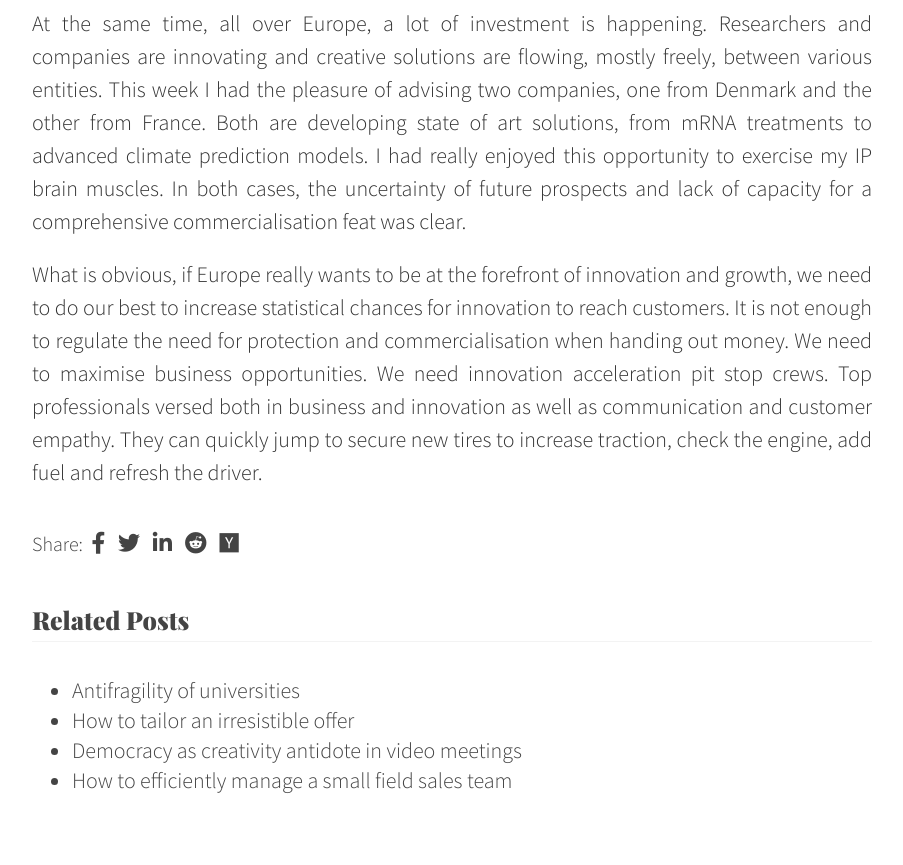
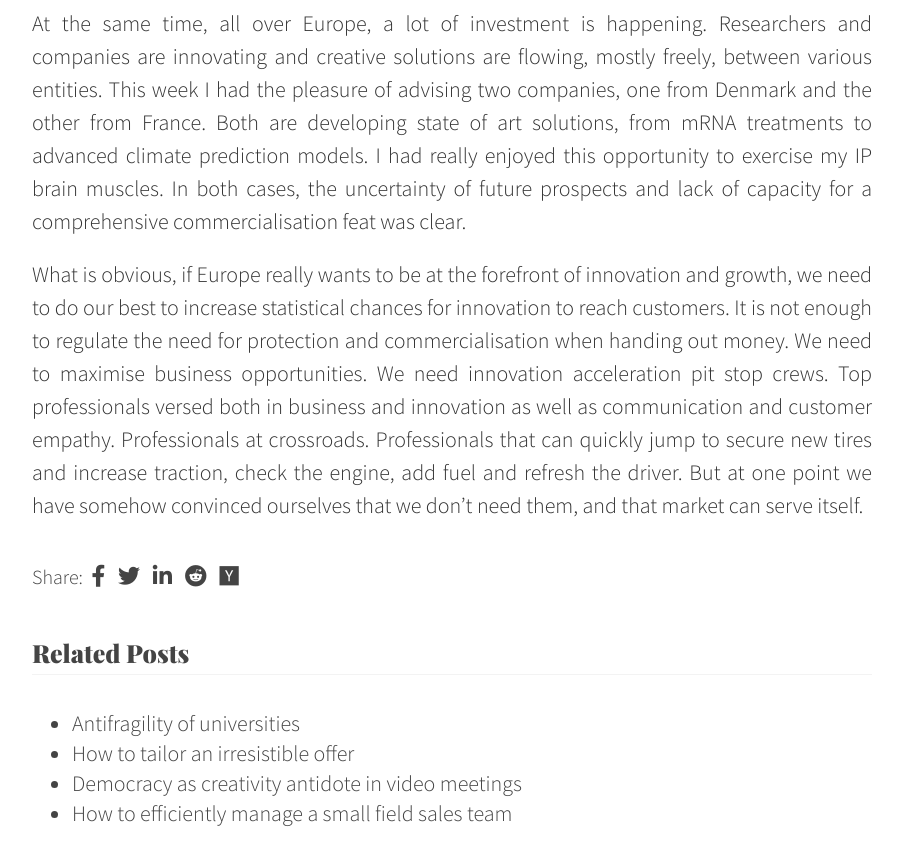
Before and after one commit to pulentcom/pulent.github.io, a Jekyll site: the page built from _posts/2021-12-15-innovation-acceleration-pit-stop-crews.md, in a window 1280 px wide and 900 px high, scrolled down 1017 px. Shown: the top 865 px of the window, without its empty margins (188-1091 px from the left). Built offline with Jekyll 4.4.1, drawn with Linux system fonts in a browser that asks for light colours; nearby versions of some CDN libraries; some web fonts are replaced; some of the changed text lies outside the part shown.

Commit message:
Update from Forestry.io pulentcom updated _posts/2021-12-15-innovation-acceleration-pit-stop-crews.md

```diff
--- a/_posts/2021-12-15-innovation-acceleration-pit-stop-crews.md
+++ b/_posts/2021-12-15-innovation-acceleration-pit-stop-crews.md
@@ -18,4 +18,4 @@ What happened? It probably was a too big bite for the majority. To be honest, it
 
 At the same time, all over Europe, a lot of investment is happening. Researchers and companies are innovating and creative solutions are flowing, mostly freely, between various entities. This week I had the pleasure of advising two companies, one from Denmark and the other from France. Both are developing state of art solutions, from mRNA treatments to advanced climate prediction models. I had really enjoyed this opportunity to exercise my IP brain muscles. In both cases, the uncertainty of future prospects and lack of capacity for a comprehensive commercialisation feat was clear.
 
-What is obvious, if Europe really wants to be at the forefront of innovation and growth, we need to do our best to increase statistical chances for innovation to reach customers. It is not enough to regulate the need for protection and commercialisation when handing out money. We need to maximise business opportunities. We need innovation acceleration pit stop crews. Top professionals versed both in business and innovation as well as communication and customer empathy. They can quickly jump to secure new tires to increase traction, check the engine, add fuel and refresh the driver.
+What is obvious, if Europe really wants to be at the forefront of innovation and growth, we need to do our best to increase statistical chances for innovation to reach customers. It is not enough to regulate the need for protection and commercialisation when handing out money. We need to maximise business opportunities. We need innovation acceleration pit stop crews. Top professionals versed both in business and innovation as well as communication and customer empathy. Professionals at crossroads. Professionals that can quickly jump to secure new tires and increase traction, check the engine, add fuel and refresh the driver. But at one point we have somehow convinced ourselves that we don't need them, and that market can serve itself.
```
